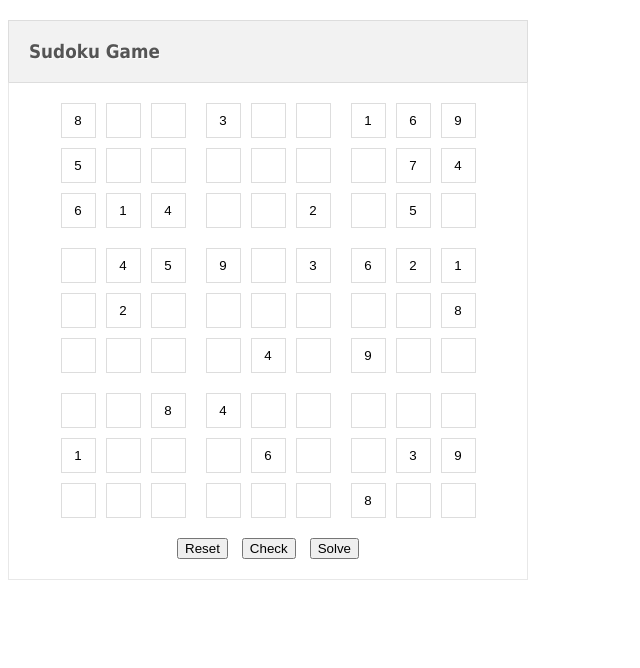
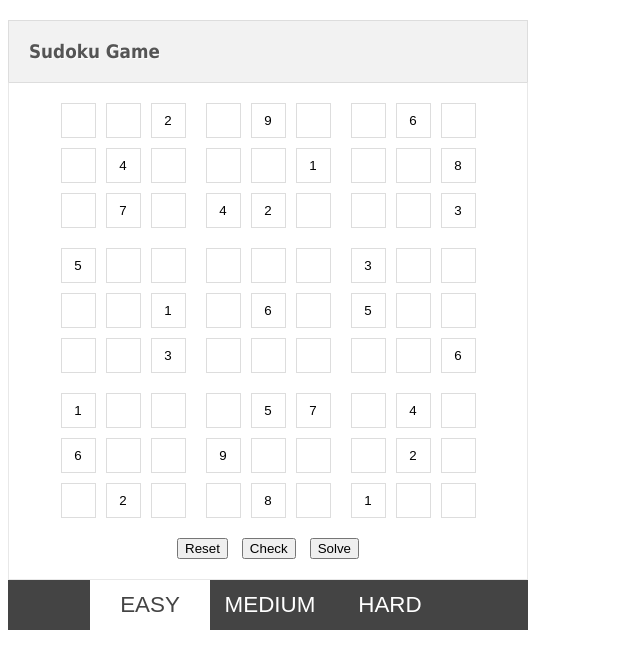
Before and after one commit to pranay444/pranay444.github.io, a plain HTML site: page index.html in a window 1280 px wide. Shown: the whole page, without its empty margins (0-640 px from the left). Drawn offline with nearby package versions, Linux system fonts and the light colour scheme.

Commit message:
Added different level of Sudoku Difficulty level

```diff
--- a/css/sudoku.css
+++ b/css/sudoku.css
@@ -172,3 +172,52 @@
 	width:15px;
 	height:15px;
 }
+
+
+
+.nav ul {
+  list-style: none;
+  background-color: #444;
+  text-align: center;
+  padding: 0;
+  margin: 0;
+}
+.nav li {
+  font-family: 'Oswald', sans-serif;
+  font-size: 1.2em;
+  line-height: 40px;
+  height: 40px;
+  border-bottom: 1px solid #888;
+}
+
+.nav a {
+  text-decoration: none;
+  color: #fff;
+  display: block;
+  transition: .3s background-color;
+}
+
+.nav a:hover {
+  background-color: #005f5f;
+}
+
+.nav a.active {
+  background-color: #fff;
+  color: #444;
+  cursor: default;
+}
+
+@media screen and (min-width: 768px) {
+  .nav li {
+    width: 120px;
+    border-bottom: none;
+    height: 50px;
+    line-height: 50px;
+    font-size: 1.4em;
+  }
+
+  /* Option 1 - Display Inline */
+  .nav li {
+    display: inline-block;
+    margin-right: -4px;
+  }
--- a/index.html
+++ b/index.html
@@ -244,7 +244,20 @@
                         </div>
                         <!-- END BUTTON -->
                     </div>
+                    <!-- LEVEL FOOTER-->
+                    <div class="footer">
+
+                    	<div class="nav">
+					      <ul>
+					        <li class="easy"><a class='active' href="#">EASY</a></li>
+					        <li class="medium"><a href="#">MEDIUM</a></li>
+					        <li class="hard"><a href="#">HARD</a></li>
+					      </ul>
+					    </div>
+                    </div>
+                    <!-- END LEVEL FOOTER-->
                 </div>
+
                 <!-- END BLOCK -->
 
 
@@ -257,6 +270,7 @@
     <!-- END CONTENT -->
 
 
+
 <script type="text/javascript" src="js/sudoku.js"></script>
 </body>
 
--- a/js/sudoku.js
+++ b/js/sudoku.js
@@ -1,18 +1,28 @@
 
 sudoku ={
 	'inputtext':  ["input1", "input2", "input3", "input4", "input5", "input6", "input7", "input8", "input9", "input10", "input11", "input12", "input13", "input14", "input15", "input16", "input17", "input18", "input19", "input20", "input21", "input22", "input23", "input24", "input25", "input26", "input27", "input28", "input29", "input30", "input31", "input32", "input33", "input34", "input35", "input36", "input37", "input38", "input39", "input40", "input41", "input42", "input43", "input44", "input45", "input46", "input47", "input48", "input49", "input50", "input51", "input52", "input53", "input54", "input55", "input56", "input57", "input58", "input59", "input60", "input61", "input62", "input63", "input64", "input65", "input66", "input67", "input68", "input69", "input70", "input71", "input72", "input73", "input74", "input75", "input76", "input77", "input78", "input79", "input80", "input81"],
-	'problem':  "800500614300000002169074050045020000903000040621008900008100000400060000000039800",
-	'solution':  "872593614354681792169274358745926783983715246621348975238157469497862531516439827"
+	'problem_easy'		:"002040070090001420060008003500001003000060000300500006100600020057900080040020100",
+	'solution_easy' 	:"312946875598731426764258913567481293842369175391572486138654729257913684649827135",
+	'problem_medium'	:"900000002008120000100090703007020400001030200009060800109040005000073800200000006",
+	'solution_medium'	:"974358612368127594152694783567821493481739256329465871189246735645973812237518946",
+	'problem_hard'		:"000206000000300008300004090007000305000409000602000700080900004500003000000406000",
+	'solution_hard'		:"849256731752391648361874295497628315135479286682513749183972564564813927927456138",
+	'problem'			:"",
+	'solution'			:"",
+	'level'				:"easy"
+
 }
 $(document).ready(function(){
 
 	onResizeHandler();
+
 
 	$(window).on('resize', function(){
 			onResizeHandler();
 	});
 
 	$('#reset').on('click',function(){
+		setLevel(sudoku.level);
 		reset();
 	});
 	$('#check').on('click',function(){
@@ -25,7 +35,13 @@ $(document).ready(function(){
 		invalid(this);
 	});
 
-
+	$('.nav a').on('click',function(){
+		$('.nav a').removeClass('active');
+		$(this).addClass('active');
+		sudoku.level = $(this).closest('li').attr('class');
+		reset();
+	});
+	setLevel(sudoku.level);
 	reset();
 
 });
@@ -62,6 +78,7 @@ function reset(){
 							}
 							//
 						}
+	setLevel(sudoku.level);
 }
 
 function solve() {
@@ -103,3 +120,18 @@ function check(){
 			alert('Incorrect ---> Please try again');
 		}
 }
+
+function setLevel(level){
+	if(level ==='medium'){
+		sudoku.problem = sudoku.problem_medium;
+		sudoku.solution = sudoku.solution_medium;
+
+	} else if(level ==='hard'){
+		sudoku.problem = sudoku.problem_hard;
+		sudoku.solution = sudoku.solution_hard;
+	}else{
+		sudoku.problem = sudoku.problem_easy;
+		sudoku.solution = sudoku.solution_easy;
+	}
+
+}
```
